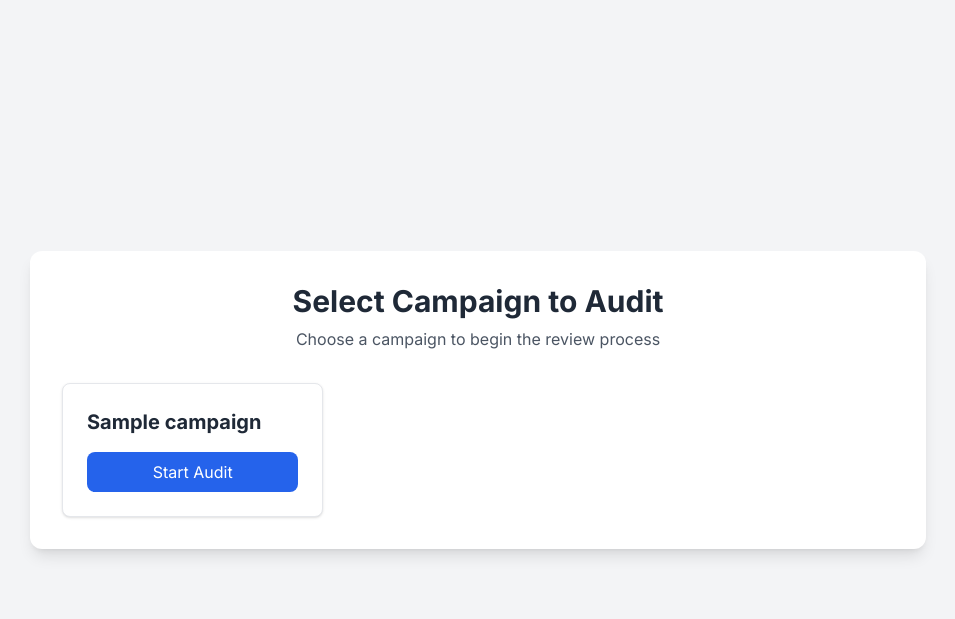
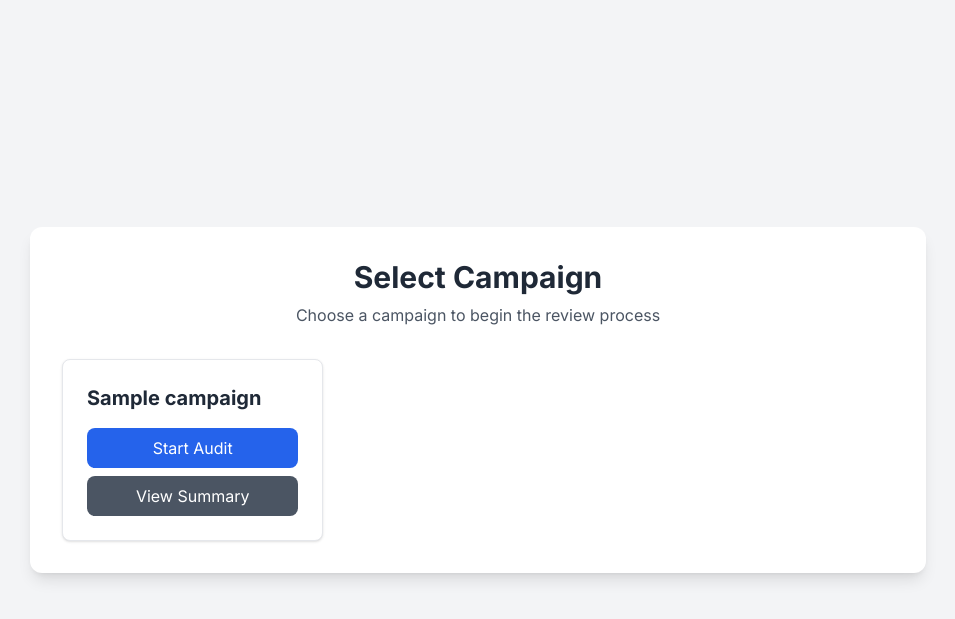
Before and after one commit to Conversion-Science/BrandInfluenceInterface, a Flask app: template templates/campaign_select.html in a window 1280 px wide. Shown: the top 619 px of the page, without its empty margins (162-1117 px from the left). Run offline with Flask 3, Linux system fonts and the light colour scheme; the template is opened without the code that fills it: most values are stand-ins (such as "Sample title", 1, 10 or a date in 2020); some libraries are stand-ins or nearby versions.

Commit message:
Update campaign_select.html

```diff
--- a/templates/campaign_select.html
+++ b/templates/campaign_select.html
@@ -13,19 +13,33 @@
     </style>
 </head>
 <body class="bg-gray-100 min-h-screen p-4 flex items-center justify-center">
+    <!-- Back button -->
+    <header class="absolute top-4 left-4">
+        <button id="back-to-summary-btn" class="py-2 px-4 bg-gray-200 text-gray-700 rounded-lg hover:bg-gray-300 transition duration-300 hidden">
+            ← Back to Summary
+        </button>
+    </header>
+
     <div class="max-w-4xl w-full">
         <div class="bg-white rounded-xl shadow-lg p-8">
-            <h1 class="text-3xl font-bold text-gray-800 mb-2 text-center">Select Campaign to Audit</h1>
+            <h1 class="text-3xl font-bold text-gray-800 mb-2 text-center">Select Campaign</h1>
             <p class="text-gray-600 text-center mb-8">Choose a campaign to begin the review process</p>
 
             <div id="campaigns-container" class="grid grid-cols-1 md:grid-cols-2 lg:grid-cols-3 gap-6">
                 {% for campaign in campaigns %}
                 <div class="campaign-card bg-white rounded-lg border border-gray-200 p-6 cursor-pointer transition-all duration-300 shadow hover:shadow-md">
                     <h3 class="text-xl font-bold text-gray-800 mb-4">{{ campaign.name }}</h3>
-    <!-- REMOVED DESCRIPTION LINE -->
-    <button class="campaign-option w-full py-2 px-4 bg-blue-600 text-white rounded-lg hover:bg-blue-700 transition"
+
+                    <!-- Start Audit Button -->
+                    <button class="campaign-option w-full py-2 px-4 bg-blue-600 text-white rounded-lg hover:bg-blue-700 transition mb-2"
                             data-campaign-id="{{ campaign.id }}">
                         Start Audit
+                    </button>
+
+                    <!-- New Go to Summary Button -->
+                    <button class="summary-option w-full py-2 px-4 bg-gray-600 text-white rounded-lg hover:bg-gray-700 transition"
+                            data-campaign-id="{{ campaign.id }}">
+                        View Summary
                     </button>
                 </div>
                 {% endfor %}
@@ -41,11 +55,13 @@
     <script>
     document.addEventListener('DOMContentLoaded', () => {
         const campaignButtons = document.querySelectorAll('.campaign-option');
+        const summaryButtons = document.querySelectorAll('.summary-option');
+        const backToSummaryBtn = document.getElementById('back-to-summary-btn');
 
+        // Handle Start Audit button clicks
         campaignButtons.forEach(button => {
             button.addEventListener('click', async () => {
                 const campaignId = button.dataset.campaignId;
-                const buttonText = button.textContent;
                 const originalHTML = button.innerHTML;
 
                 // Show loading state
@@ -56,6 +72,9 @@
                     </svg> Starting Audit...
                 `;
                 button.disabled = true;
+
+                // Show the back button
+                backToSummaryBtn.classList.remove('hidden');
 
                 try {
                     // Start the audit process
@@ -82,6 +101,20 @@
                 }
             });
         });
+
+        // Handle Go to Summary button clicks
+        summaryButtons.forEach(button => {
+            button.addEventListener('click', () => {
+                const campaignId = button.dataset.campaignId;
+                // Redirect directly to summary page
+                window.location.href = `/summary?campaign_id=${campaignId}`;
+            });
+        });
+
+        // Handle back button click
+        backToSummaryBtn.addEventListener('click', () => {
+            window.location.href = "{{ url_for('summary_page') }}";
+        });
     });
     </script>
 </body>
```
Lines whose indentation alone changed are shown as unchanged.
